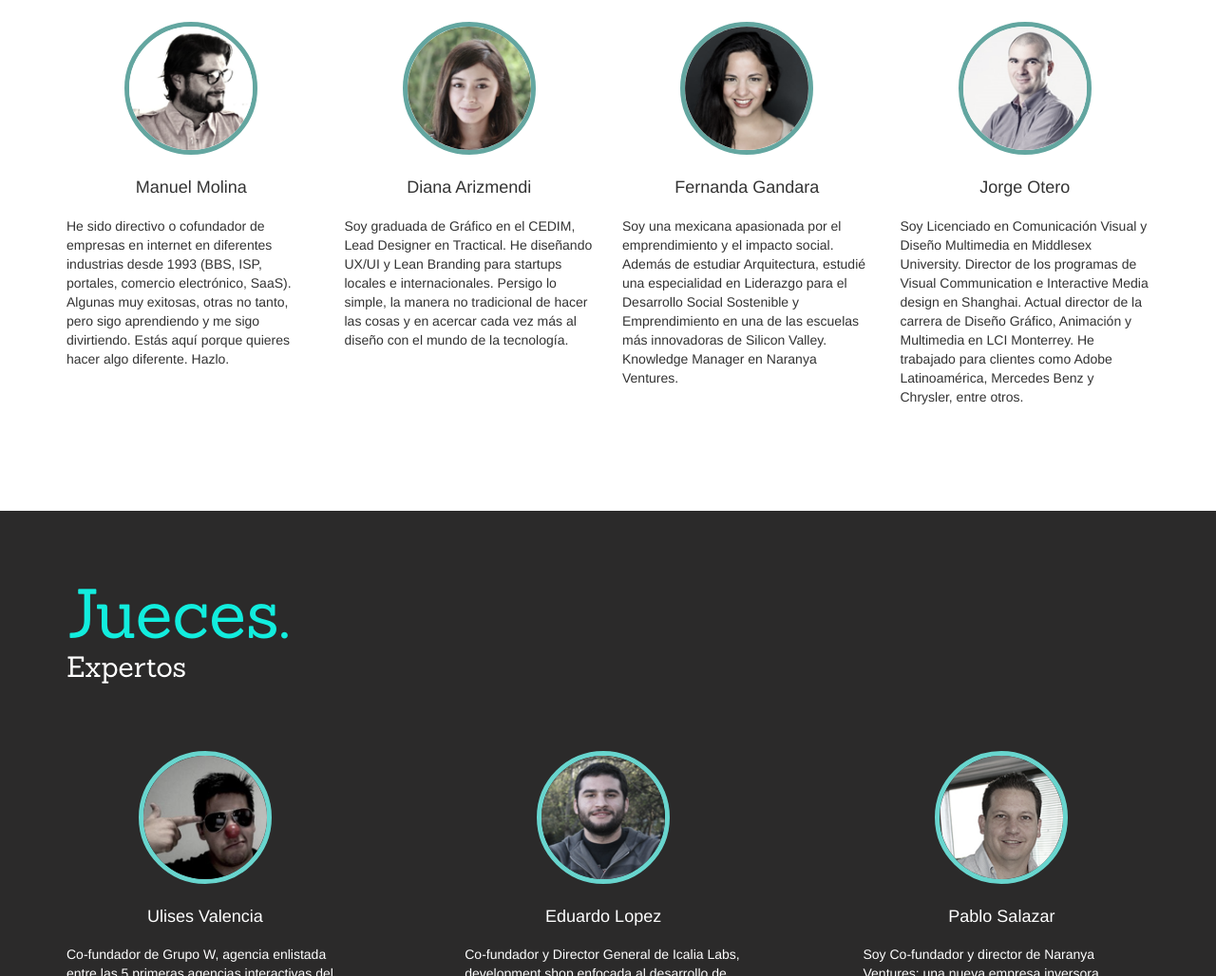
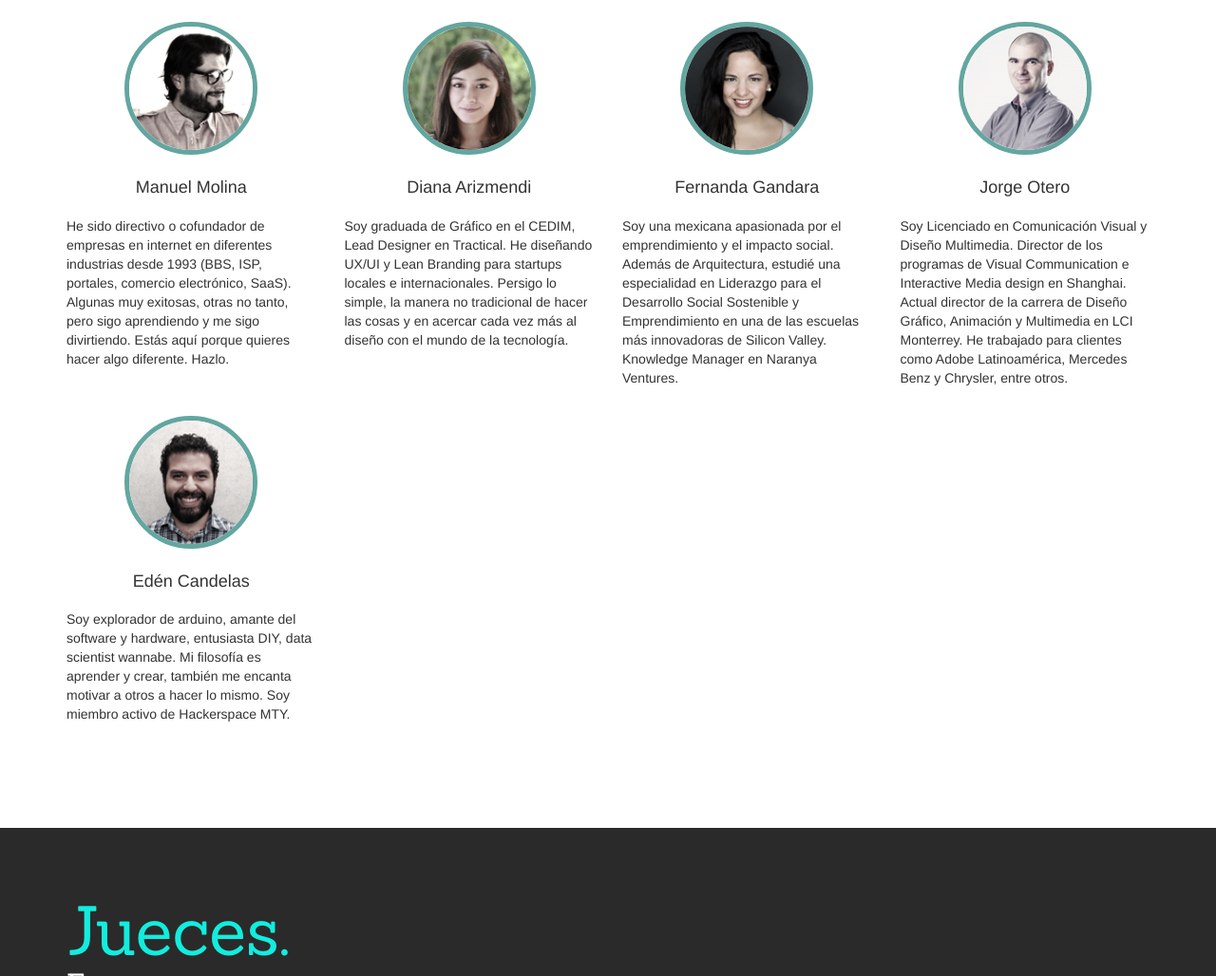
Before and after one commit to diegowifi/swmty14, a plain HTML site: page index.html in a window 1280 px wide. Shown: the part 2054-3082 px from the top of the page at 95% size. Drawn offline with nearby package versions, Linux system fonts and the light colour scheme; some packages are replaced by stand-ins of ours.

Commit message:
Add Eden Candelas

```diff
--- a/index.html
+++ b/index.html
@@ -367,7 +367,7 @@
 
                     <h4>Fernanda Gandara</h4>
 
-                    <p>Soy una mexicana apasionada por el emprendimiento y el impacto social. Además de estudiar Arquitectura, estudié una especialidad en Liderazgo para el Desarrollo Social  Sostenible y Emprendimiento en una de las escuelas más innovadoras de Silicon Valley. Knowledge Manager en Naranya Ventures. </p>
+                    <p>Soy una mexicana apasionada por el emprendimiento y el impacto social. Además de Arquitectura, estudié una especialidad en Liderazgo para el Desarrollo Social Sostenible y Emprendimiento en una de las escuelas más innovadoras de Silicon Valley. Knowledge Manager en Naranya Ventures. </p>
                 </div>
 
                 <div class="col-md-3 mentor">
@@ -376,9 +376,18 @@
 
                     <h4>Jorge Otero</h4>
 
-                    <p>Soy Licenciado en Comunicación Visual y Diseño Multimedia en Middlesex University.
+                    <p>Soy Licenciado en Comunicación Visual y Diseño Multimedia.
                     Director de los programas de Visual Communication e Interactive Media design en Shanghai.
                     Actual director de la carrera de Diseño Gráfico, Animación y Multimedia en LCI Monterrey. He trabajado para clientes como Adobe Latinoamérica, Mercedes Benz y Chrysler, entre otros.</p>
+                </div>
+
+                 <div class="col-md-3 mentor">
+                    <img alt="Edén Candelas" class="img-circle" src=
+                    "img/personas/eden.png">
+
+                    <h4>Edén Candelas</h4>
+
+                    <p>Soy explorador de arduino, amante del software y hardware, entusiasta DIY, data scientist wannabe. Mi filosofía es aprender y crear, también me encanta motivar a otros a hacer lo mismo. Soy miembro activo de Hackerspace MTY.</p>
                 </div>
 
             </div>
```
